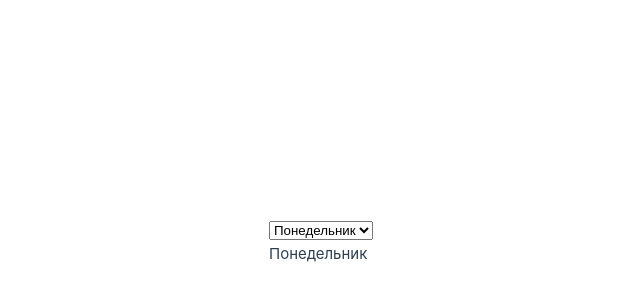
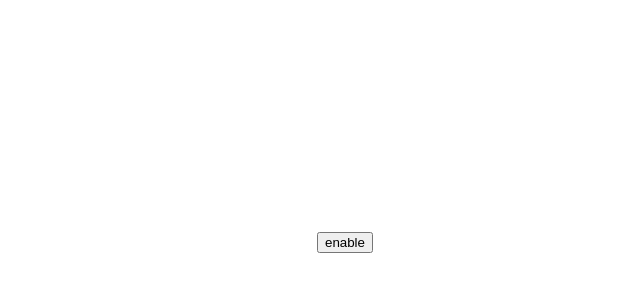
Before and after one commit to SebrianFoxy/ABC_Vue, a Vue app: page / in a window 1280 px wide. Shown: the part 158-458 px from the top of the page, without its empty margins (267-907 px from the left). Built offline with nearby package versions, Linux system fonts and the light colour scheme.

Commit message:
Задание51

```diff
--- a/src/App.vue
+++ b/src/App.vue
@@ -1,10 +1,6 @@
 <template>
 	<div>
-    <select v-model="selected">
-		<option v-for="option in options">{{ option }}</option>
-	</select>
-
-	<p>{{ selected }}</p>
+    <button @click="calc" v-bind:disabled="isDisabled">{{isDisabled ? "disable" : "enable"}}</button>
   </div>
 </template>
 
@@ -12,13 +8,12 @@
   export default{
     data(){
       return{
-        selected: 'Понедельник',
-		    options: ['Понедельник', 'Вторник', 'Среда', 'Четверг', 'Пятница', 'Суббота', 'Воскресенье'],
+        isDisabled: false,
       }
     },
     methods: {
       calc: function() {
-		    this.text = this.arr.split(' ')
+		    this.isDisabled = !this.isDisabled
 	  }
     },
     computed:{
```
